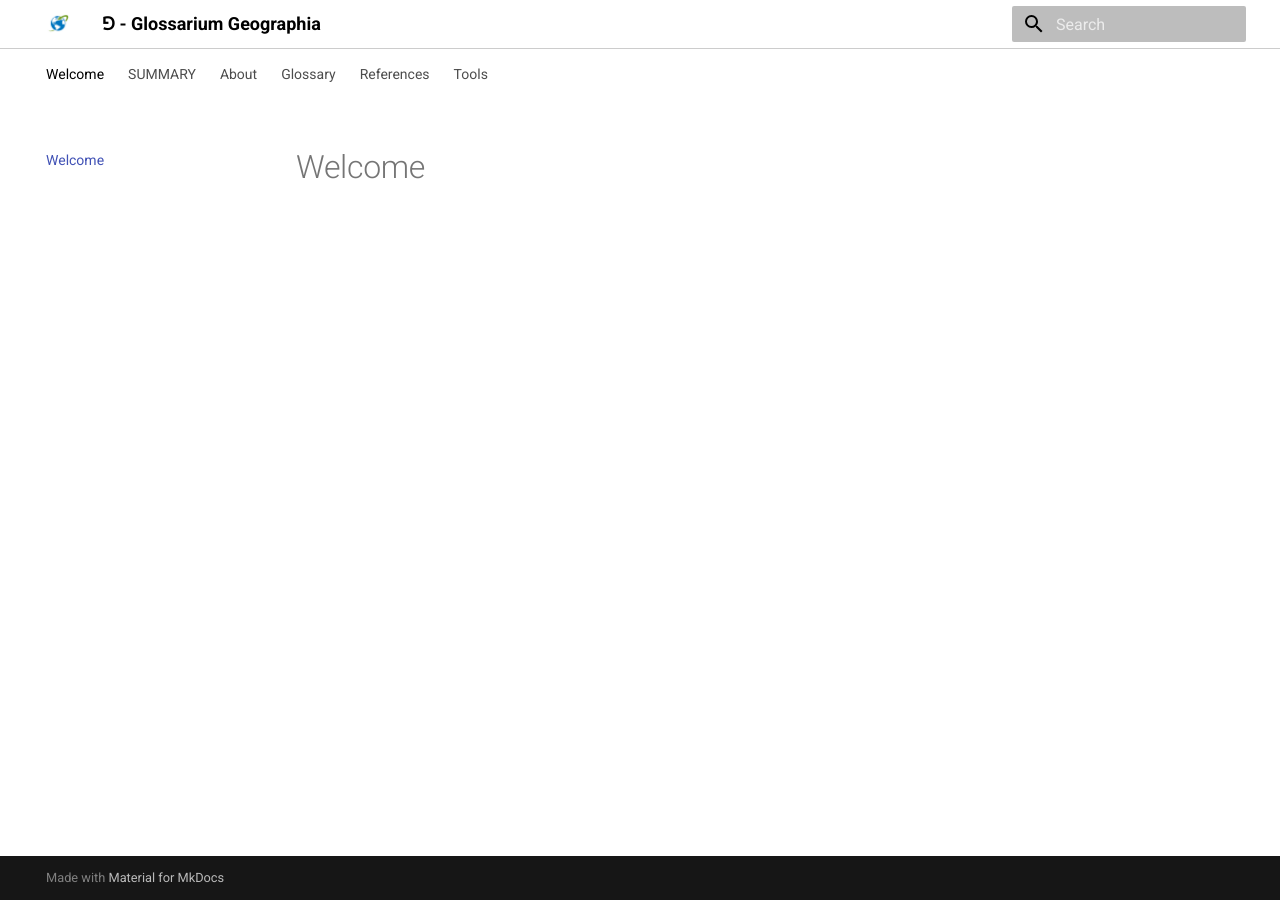
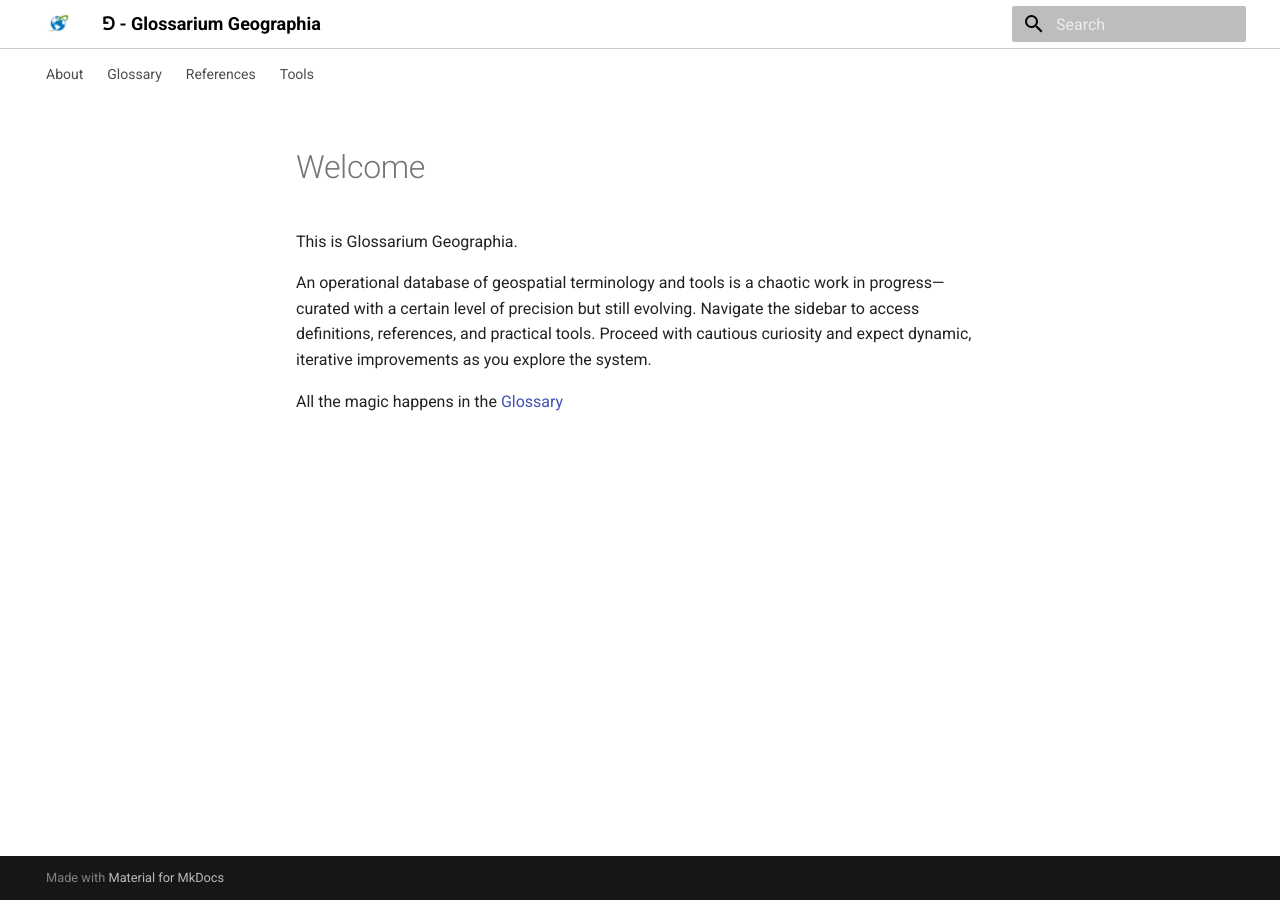
Before and after one commit to kkmcgg/gg, an MkDocs documentation site: the page built from docs/index.md, in a window 1280 px wide. Built offline with MkDocs 1.6.1 and Material for MkDocs 9.7.7, drawn with Linux system fonts in a browser that asks for light colours.

```diff
--- a/docs/SUMMARY.md
+++ /dev/null
@@ -1,3 +0,0 @@
-- [Welcome](index.md)
-- */
-- *.md
--- a/docs/index.md
+++ b/docs/index.md
@@ -1 +1,11 @@
-#Welcome
+---
+literate_nav_exclude: true
+---
+
+# Welcome
+
+This is Glossarium Geographia.
+
+An operational database of geospatial terminology and tools is a chaotic work in progress—curated with a certain level of precision but still evolving. Navigate the sidebar to access definitions, references, and practical tools. Proceed with cautious curiosity and expect dynamic, iterative improvements as you explore the system.
+
+All the magic happens in the [Glossary](glossary\AGRG.md)
--- a/mkdocs.yml
+++ b/mkdocs.yml
@@ -23,6 +23,9 @@ plugins:
   # - literate-nav:
   #     nav_file: SUMMARY.md
 
+not_in_nav: |
+  index.md
+
 # nav:
 #   - Home: index.md
 #   - Terms: terms/mkdocs.md
```
Also changed, not shown: SUMMARY.md (added, +5 -0 lines).
